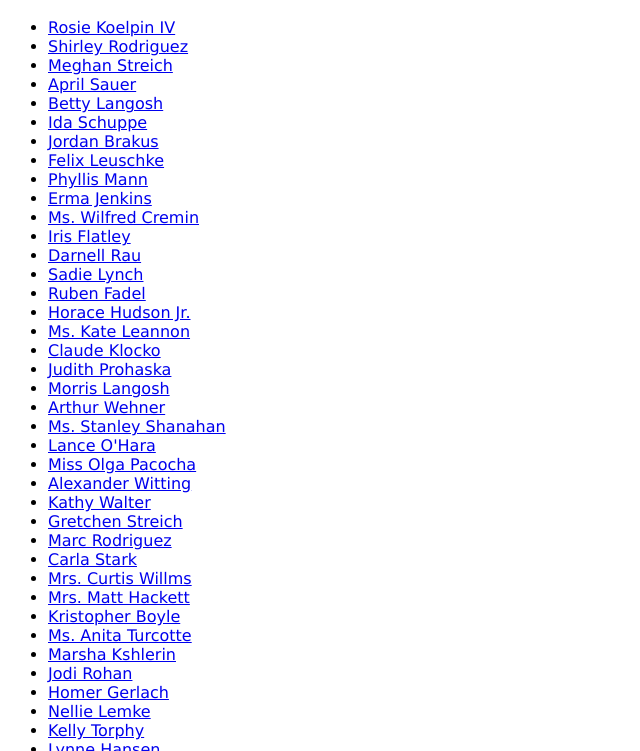
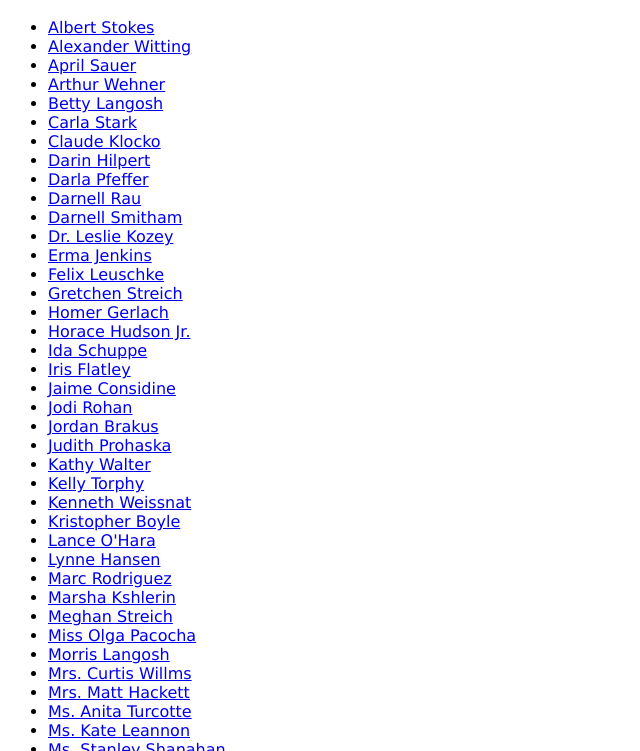
Before and after one commit to Jpirog/acme-users, a website with bundled scripts: page index.html in a window 1280 px wide. Both pictures are taken after a click on the link "Acme User Directory". Shown: the part 49-800 px from the top of the page, without its empty margins (0-640 px from the left). Built offline with nearby package versions, Linux system fonts and the light colour scheme.

Commit message:
through task 4

```diff
--- a/index.html
+++ b/index.html
@@ -1,11 +1,12 @@
 <html>
   <head>
+    <title>Acme cars</title>
     <script src='/dist/main.js' defer></script>
-<style>
-  body {
-    font-family: verdana;
-  }
-</style>
+    <style>
+      body {
+        font-family: verdana;
+      }
+    </style>
   </head>
   <body>
     <h1>
--- a/src/index.js
+++ b/src/index.js
@@ -1,10 +1,8 @@
 console.log("Hello")
-//const faker = require('faker')
-//const users = new Array(50).fill('').map(_ => faker.helpers.userCard())
-const {getUsers} = require('./genusers')
+const { getUsers } = require('./genusers')
+
 const users = getUsers();
-//console.log(users)
-console.log(users[0])
+users.sort((a,b) => a.name < b.name ? -1 : 1);
 
 window.addEventListener('hashchange', () => {
   const id = parseInt(window.location.hash.slice(1));
@@ -12,7 +10,7 @@ window.addEventListener('hashchange', () => {
   userList.innerHTML=users.map((c,idx) => {
     if (idx === id) console.log('equals, id=', idx);
     const html1 = `<li><a href='#${idx}'>${c.name}</a>`
-    const html3 = (idx === id) ? `<br>Email: ${c.email}<br>Phone: ${c.phone}<br>User name: ${c.username}` : "<NOT EQUAL>";
+    const html3 = (idx === id) ? `<br>Email: ${c.email}<br>Phone: ${c.phone}<br>User name: ${c.username}` : '';
     const html2 = '</li>'
     return html1 + html3 + html2;
   } ).join('');
```
